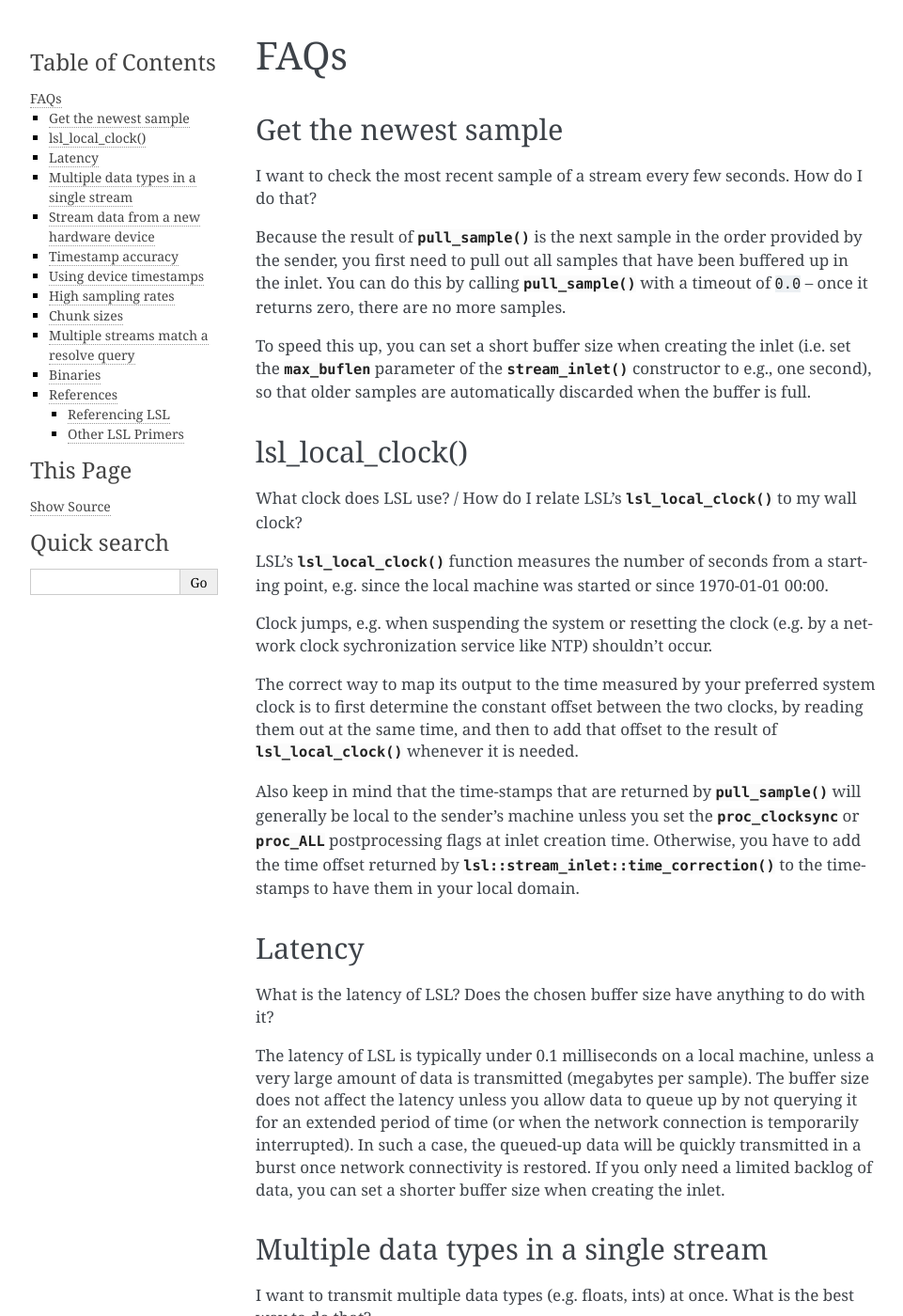
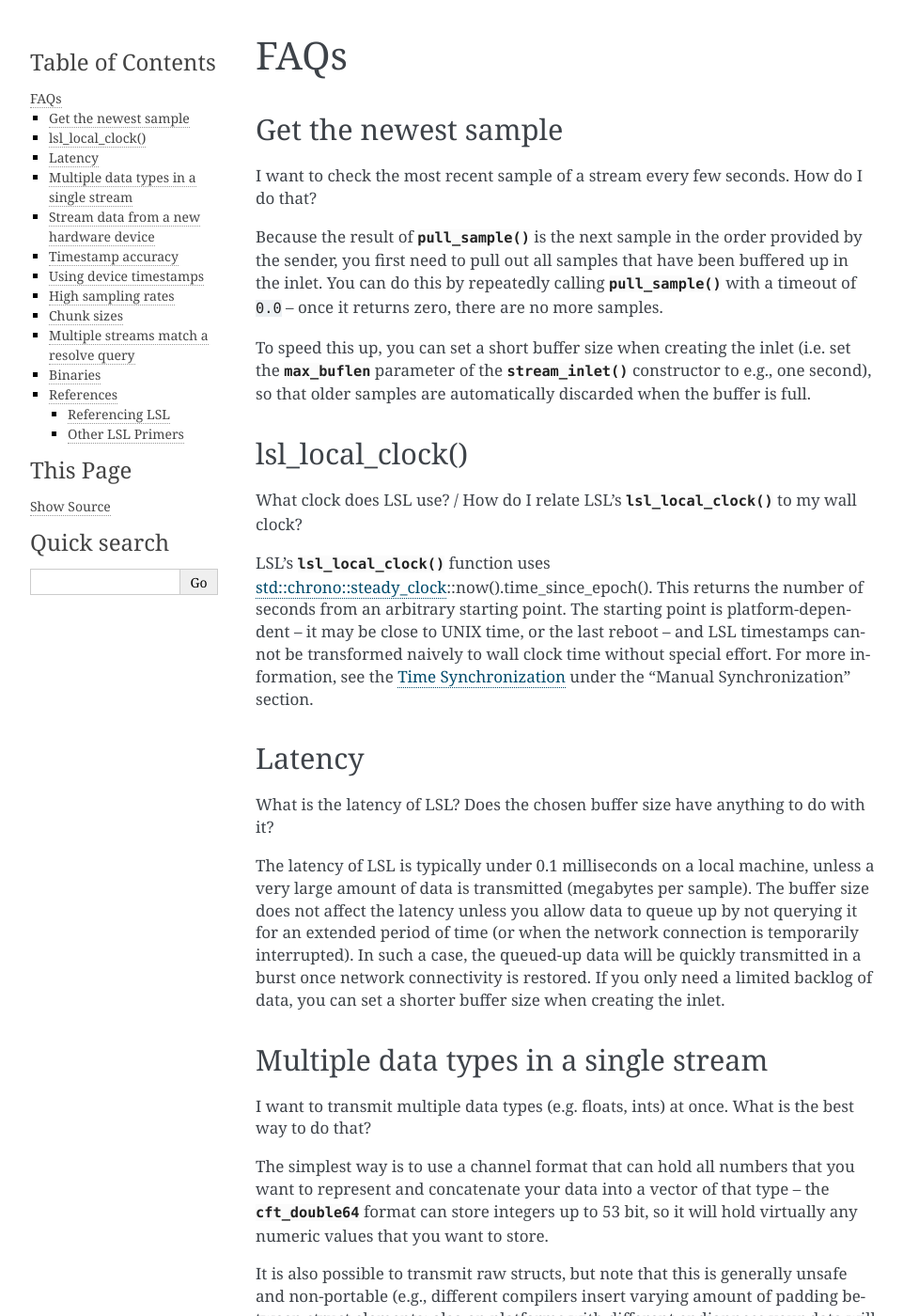
Before and after one commit to sccn/labstreaminglayer, a Sphinx documentation site: the page built from docs/info/faqs.rst, in a window 1280 px wide and 1400 px high. Shown: the whole window at 94% size, without its empty margins (148-1109 px from the left). Built offline with Sphinx 7.4.7, drawn with Linux system fonts in a browser that asks for light colours; some of the changed text lies outside the part shown.

Commit message:
Update time synchronization documentation in faqs and no-longer-orphaned time_synchronization.rst.

```diff
--- a/docs/index.rst
+++ b/docs/index.rst
@@ -13,6 +13,7 @@ LabStreamingLayer's Documentation
    info/network-connectivity
    info/lslapicfg
    info/eeglab
+   info/time_synchronization
    info/faqs
 
 .. toctree::
--- a/docs/info/faqs.rst
+++ b/docs/info/faqs.rst
@@ -9,7 +9,7 @@ How do I do that?
 
 Because the result of :cpp:func:`~lsl::stream_inlet::pull_sample()` is the next
 sample in the order provided by the sender, you first need to pull out all
-samples that have been buffered up in the inlet. You can do this by calling
+samples that have been buffered up in the inlet. You can do this by repeatedly calling
 :cpp:func:`~lsl::stream_inlet::pull_sample()` with a timeout of ``0.0`` -- once
 it returns zero, there are no more samples.
 
@@ -26,26 +26,8 @@ lsl_local_clock()
 What clock does LSL use? /
 How do I relate LSL's :cpp:func:`lsl_local_clock()` to my wall clock?
 
-LSL's :cpp:func:`lsl_local_clock()` function measures the number of seconds
-from a starting point,
-e.g. since the local machine was started or since 1970-01-01 00:00.
-
-Clock jumps, e.g. when suspending the system or resetting the clock (e.g. by a
-network clock sychronization service like NTP) shouldn't occur.
-
-The correct way to map its output to the time measured by your preferred system
-clock is to first determine the constant offset between the two clocks, by
-reading them out at the same time, and then to add that offset to the result
-of :cpp:func:`lsl_local_clock()` whenever it is needed.
-
-Also keep in mind that the time-stamps that are returned by
-:cpp:func:`~lsl::stream_inlet::pull_sample()`
-will generally be local to the sender's machine unless you set the
-:cpp:enumerator:`proc_clocksync` or
-:cpp:enumerator:`proc_ALL` postprocessing flags at inlet creation time.
-Otherwise, you have to add the time offset returned by
-:cpp:func:`lsl::stream_inlet::time_correction()`
-to the timestamps to have them in your local domain.
+LSL's :cpp:func:`lsl_local_clock()` function uses `std::chrono::steady_clock <https://en.cppreference.com/w/cpp/chrono/steady_clock>`_::now().time_since_epoch(). This returns the number of seconds from an arbitrary starting point. The starting point is platform-dependent -- it may be close to UNIX time, or the last reboot -- and LSL timestamps cannot be transformed naively to wall clock time without special effort.
+For more information, see the :doc:`../info/time_synchronization` under the "Manual Synchronization" section.
 
 Latency
 -------
@@ -150,6 +132,10 @@ enough for your needs, e.g., demanding physics experiments), and you know
 exactly what you are doing.
 If you have any doubt on how you would use your own clock to synchronize
 multiple pieces of hardware after you've recorded the data, don't use them.
+Note that it will be impossible to synchronize any of the streams using this
+custom clock with other streams using the LSL clock, and the default settings
+on the XDF importers will be incorrect. At that point, one has to wonder if LSL
+is the best choice for this scenario.
 
 High sampling rates
 -------------------
@@ -182,6 +168,10 @@ pre-allocated buffer.
 
 Make sure that you use a recent version of liblsl (1.10 or later offers a
 faster network protocol) at both the sender and the receiver.
+
+If you are writing an application that needs to push a lot of data, please show
+your interest by commenting on the long-lingering `pull request to speed up pushes
+<https://github.com/sccn/liblsl/pull/170>`_ by reducing the number of data copies.
 
 Chunk sizes
 -----------
```
Also changed, not shown: docs/info/time_synchronization.rst (+13 -0 lines).
